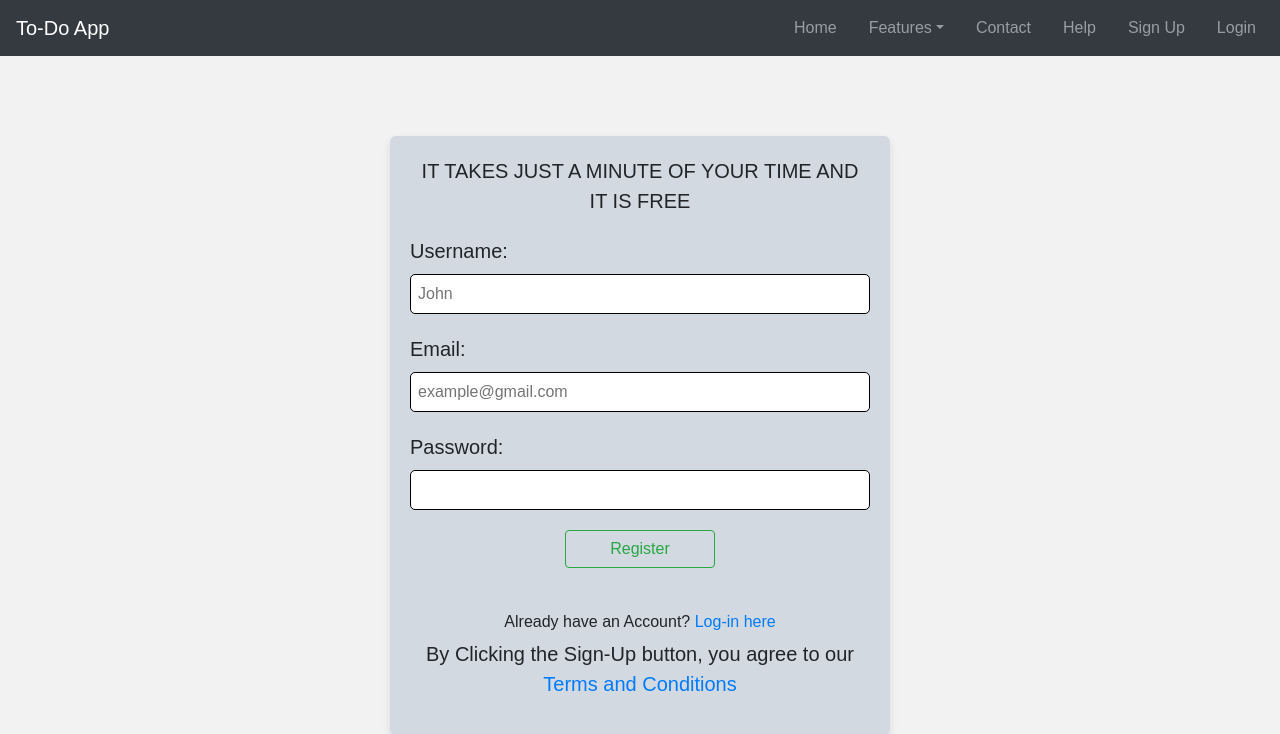
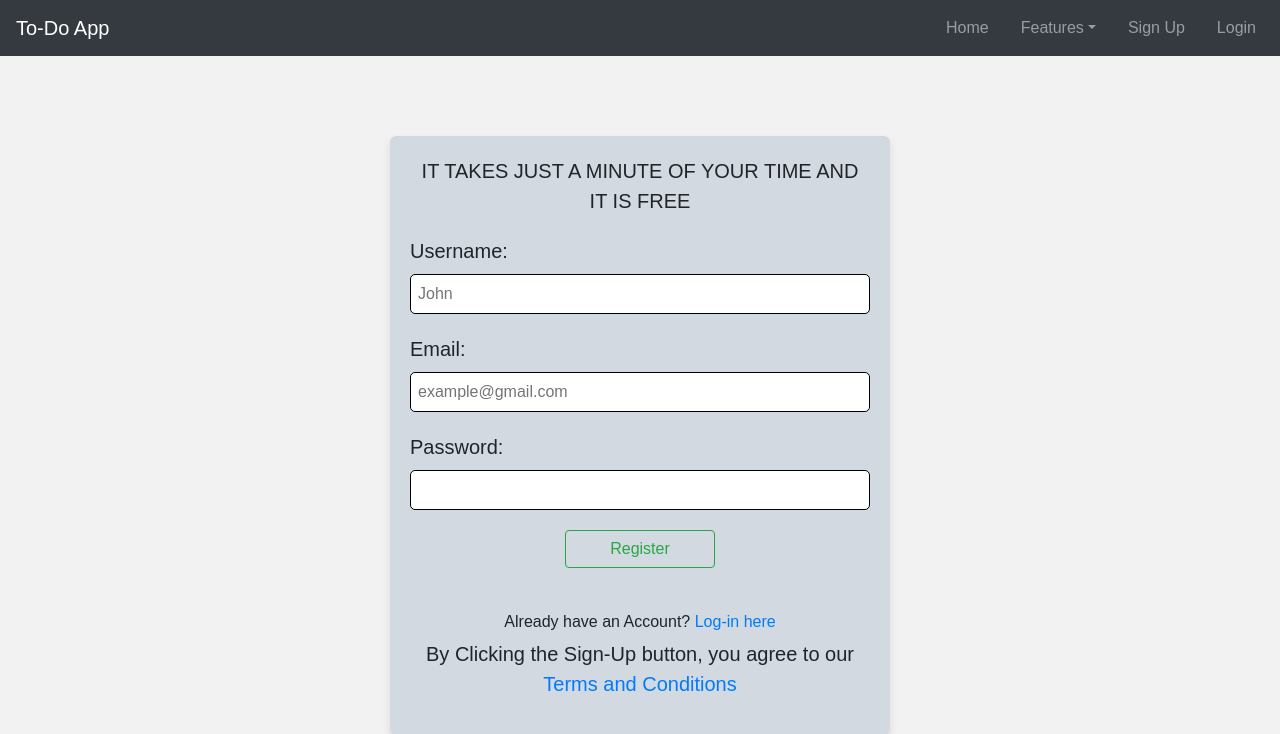
Before and after one commit to Caddilac1/CodSoft, a Django app: page /signup/ in a window 1280 px wide. Shown: the top 734 px of the page. Run offline with Django 5.2, Linux system fonts and the light colour scheme.

Commit message:
modified main.html

```diff
--- a/templates/main.html
+++ b/templates/main.html
@@ -31,8 +31,8 @@
                         <a class="dropdown-item" href="{% url 'view_todo' %}">View Todo</a>
                     </div>
                 </li>
-                <li class="nav-item mr-3"><a class="nav-link" href="#">Contact</a></li>
-                <li class="nav-item mr-3"><a class="nav-link" href="#">Help</a></li>
+                <!--<li class="nav-item mr-3"><a class="nav-link" href="#">Contact</a></li>
+                <li class="nav-item mr-3"><a class="nav-link" href="#">Help</a></li> -->
                 <li class="nav-item mr-3"><a class="nav-link" href="{% url 'signup' %}">Sign Up</a></li>
                 {% if request.user.is_authenticated %}
                 <li class="nav-item"><a class="nav-link" href="{% url 'logout' %}">Logout</a></li>
```
